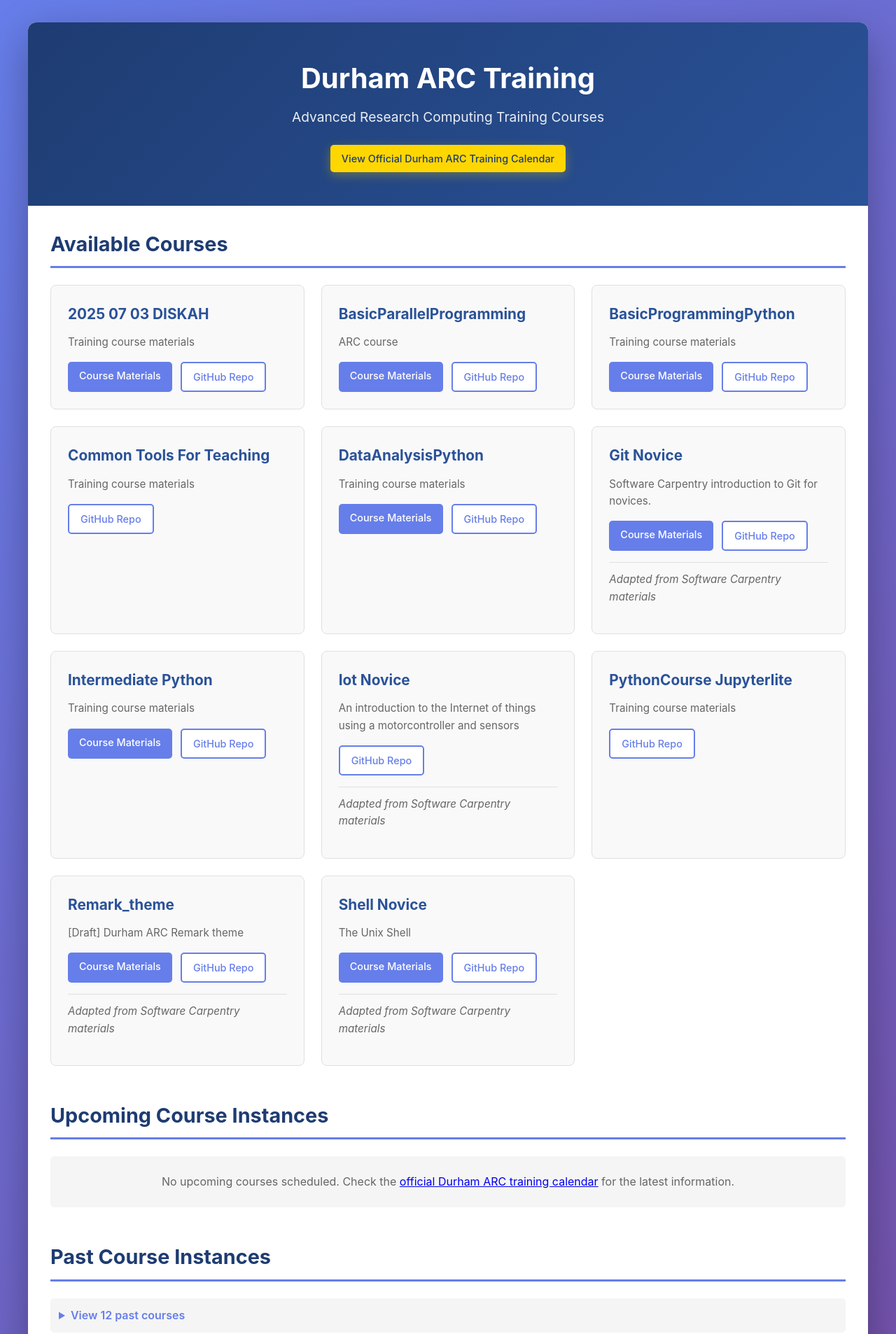
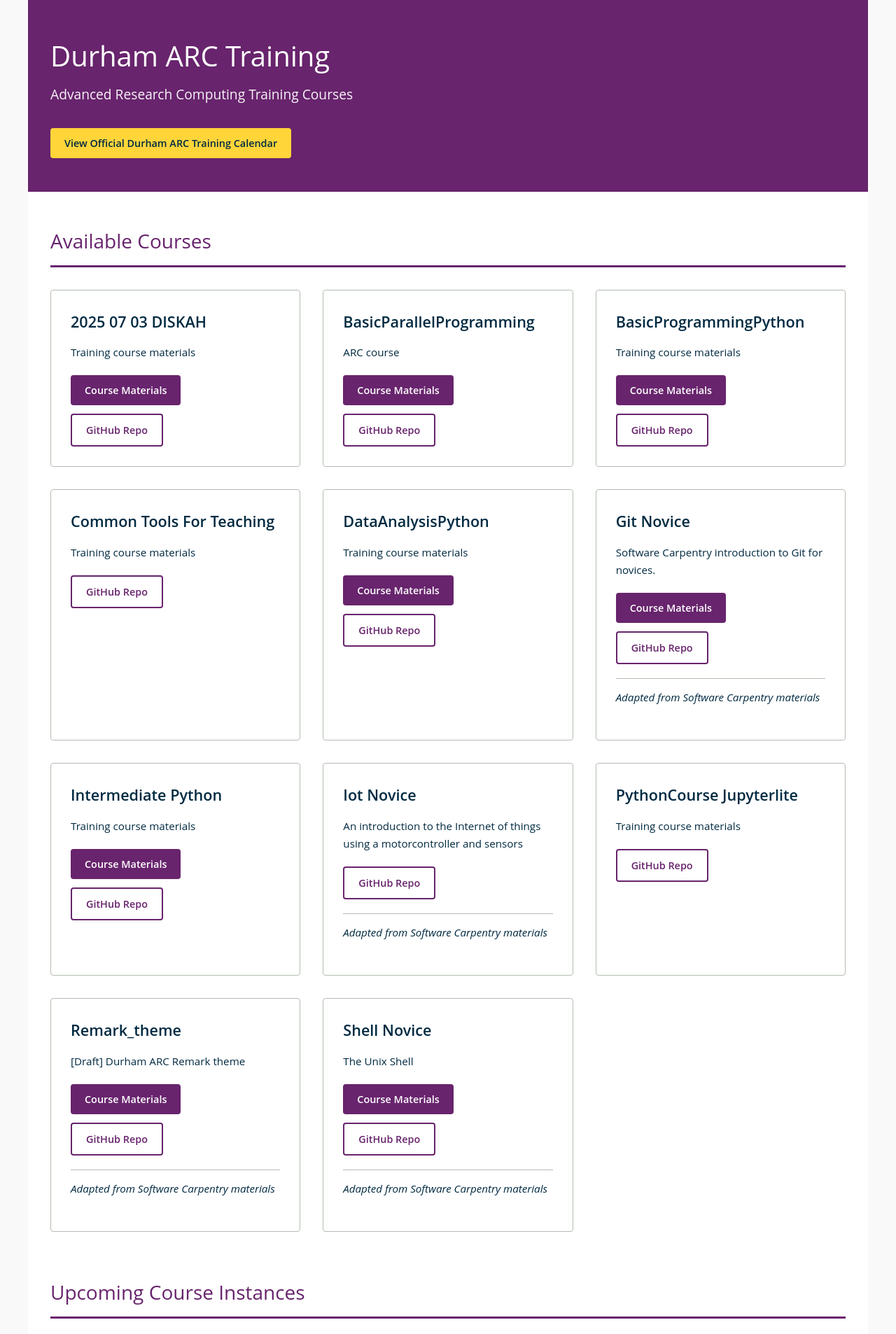
Before and after one commit to DurhamARC-Training/durhamarc-training.github.io, a Jekyll site: the page built from index.md, in a window 1280 px wide. Shown: the top 1906 px of the page at 70% size. Built offline with Jekyll 4.4.1, drawn with Linux system fonts in a browser that asks for light colours.

Commit message:
Branding compliance updates

```diff
--- a/assets/css/style.css
+++ b/assets/css/style.css
@@ -5,125 +5,126 @@
 }
 
 body {
-    font-family: -apple-system, BlinkMacSystemFont, 'Segoe UI', Roboto, Oxygen, Ubuntu, Cantarell, sans-serif;
+    font-family: 'Open Sans', Arial, sans-serif;
     line-height: 1.6;
-    color: #333;
-    background: linear-gradient(135deg, #667eea 0%, #764ba2 100%);
+    color: #002a41; /* Durham Ink */
+    background: #f9f9f9;
     min-height: 100vh;
-    padding: 2rem 1rem;
 }
 
 .container {
     max-width: 1200px;
     margin: 0 auto;
     background: white;
-    border-radius: 12px;
-    box-shadow: 0 20px 60px rgba(0,0,0,0.3);
-    overflow: hidden;
 }
 
 header {
-    background: linear-gradient(135deg, #1e3c72 0%, #2a5298 100%);
+    background: #68246d; /* Durham Purple */
     color: white;
     padding: 3rem 2rem;
-    text-align: center;
+    text-align: left;
 }
 
 header h1 {
     font-size: 2.5rem;
+    font-weight: 500;
     margin-bottom: 0.5rem;
 }
 
 header p {
     font-size: 1.2rem;
-    opacity: 0.9;
+    opacity: 0.95;
     margin-bottom: 1.5rem;
+    font-weight: 400;
 }
 
 .arc-link {
-    margin-top: 1.5rem;
+    margin-top: 2rem;
 }
 
 .btn-highlight {
-    background: #ffd700;
-    color: #1e3c72;
+    background: #ffd53a; /* Durham Yellow */
+    color: #002a41; /* Durham Ink */
     font-weight: 600;
-    padding: 0.75rem 1.5rem;
+    padding: 0.875rem 1.75rem;
     font-size: 1rem;
-    border-radius: 8px;
+    border-radius: 4px;
     text-decoration: none;
     display: inline-block;
     transition: all 0.3s ease;
-    box-shadow: 0 4px 15px rgba(255, 215, 0, 0.3);
+    text-transform: none;
 }
 
 .btn-highlight:hover {
-    background: #ffed4e;
+    background: #ffdf5c;
     transform: translateY(-2px);
-    box-shadow: 0 6px 20px rgba(255, 215, 0, 0.4);
 }
 
 main {
-    padding: 2rem;
+    padding: 3rem 2rem;
 }
 
 section {
-    margin-bottom: 3rem;
+    margin-bottom: 4rem;
 }
 
 section h2 {
-    color: #1e3c72;
-    font-size: 1.8rem;
+    color: #68246d; /* Durham Purple */
+    font-size: 1.75rem;
+    font-weight: 500;
     margin-bottom: 1.5rem;
-    padding-bottom: 0.5rem;
-    border-bottom: 3px solid #667eea;
+    padding-bottom: 0.75rem;
+    border-bottom: 3px solid #68246d;
+    text-align: left;
 }
 
 .course-grid {
     display: grid;
-    grid-template-columns: repeat(auto-fill, minmax(300px, 1fr));
-    gap: 1.5rem;
-    margin-top: 1.5rem;
+    grid-template-columns: repeat(auto-fill, minmax(320px, 1fr));
+    gap: 2rem;
+    margin-top: 2rem;
 }
 
 .course-card {
-    border: 1px solid #e0e0e0;
-    border-radius: 8px;
-    padding: 1.5rem;
+    border: 1px solid #b3bdb1; /* Durham Concrete */
+    border-radius: 4px;
+    padding: 1.75rem;
     transition: all 0.3s ease;
-    background: #f9f9f9;
+    background: white;
 }
 
 .course-card:hover {
-    transform: translateY(-5px);
-    box-shadow: 0 8px 20px rgba(102, 126, 234, 0.3);
-    border-color: #667eea;
+    transform: translateY(-3px);
+    box-shadow: 0 6px 20px rgba(104, 36, 109, 0.15);
+    border-color: #68246d;
 }
 
 .course-card h3 {
-    color: #2a5298;
-    margin-bottom: 0.75rem;
-    font-size: 1.3rem;
+    color: #002a41; /* Durham Ink */
+    margin-bottom: 0.875rem;
+    font-size: 1.35rem;
+    font-weight: 600;
 }
 
 .course-card p {
-    color: #666;
-    margin-bottom: 1rem;
+    color: #002a41;
+    margin-bottom: 1.25rem;
     font-size: 0.95rem;
+    line-height: 1.65;
 }
 
 .topics {
     display: flex;
     gap: 0.5rem;
     flex-wrap: wrap;
-    margin-bottom: 1rem;
+    margin-bottom: 1.25rem;
 }
 
 .topic-tag {
-    background: #e8eaf6;
-    color: #3f51b5;
-    padding: 0.25rem 0.75rem;
-    border-radius: 12px;
+    background: #a5c8d0; /* Durham Sky */
+    color: #002a41;
+    padding: 0.35rem 0.875rem;
+    border-radius: 3px;
     font-size: 0.85rem;
     font-weight: 500;
 }
@@ -136,56 +137,55 @@ section h2 {
 
 .btn {
     display: inline-block;
-    padding: 0.5rem 1rem;
-    border-radius: 5px;
+    padding: 0.625rem 1.25rem;
+    border-radius: 4px;
     text-decoration: none;
     font-size: 0.9rem;
     transition: all 0.2s ease;
-    font-weight: 500;
+    font-weight: 600;
 }
 
 .btn-primary {
-    background: #667eea;
+    background: #68246d; /* Durham Purple */
     color: white;
 }
 
 .btn-primary:hover {
-    background: #5568d3;
+    background: #7d2d82;
 }
 
 .btn-secondary {
     background: white;
-    color: #667eea;
-    border: 2px solid #667eea;
+    color: #68246d;
+    border: 2px solid #68246d;
 }
 
 .btn-secondary:hover {
-    background: #667eea;
+    background: #68246d;
     color: white;
 }
 
 .fork-notice {
-    margin-top: 1rem;
+    margin-top: 1.25rem;
     font-size: 0.85rem;
-    color: #888;
-    border-top: 1px solid #e0e0e0;
-    padding-top: 0.75rem;
+    color: #666;
+    border-top: 1px solid #b3bdb1;
+    padding-top: 0.875rem;
+    font-style: italic;
 }
 
 .upcoming-table,
 .past-table {
     width: 100%;
     border-collapse: collapse;
-    margin-top: 1rem;
+    margin-top: 1.5rem;
     background: white;
-    border-radius: 8px;
-    overflow: hidden;
-    box-shadow: 0 2px 8px rgba(0,0,0,0.1);
+    border: 1px solid #b3bdb1;
 }
 
 .upcoming-table thead,
 .past-table thead {
-    background: #667eea;
+    background: #68246d; /* Durham Purple */
     color: white;
 }
 
@@ -193,13 +193,9 @@ section h2 {
 .upcoming-table td,
 .past-table th,
 .past-table td {
-    padding: 1rem;
+    padding: 1rem 1.25rem;
     text-align: left;
-}
-
-.upcoming-table tbody tr,
-.past-table tbody tr {
-    border-bottom: 1px solid #e0e0e0;
+    border-bottom: 1px solid #b3bdb1;
 }
 
 .upcoming-table tbody tr:hover,
@@ -209,9 +205,9 @@ section h2 {
 
 .upcoming-table a,
 .past-table a {
-    color: #667eea;
+    color: #68246d;
     text-decoration: none;
-    font-weight: 500;
+    font-weight: 600;
 }
 
 .upcoming-table a:hover,
@@ -220,71 +216,84 @@ section h2 {
 }
 
 details {
-    margin-top: 1rem;
+    margin-top: 1.5rem;
 }
 
 summary {
     cursor: pointer;
     font-weight: 600;
-    color: #667eea;
-    padding: 0.75rem;
+    color: #68246d;
+    padding: 1rem;
     background: #f5f5f5;
-    border-radius: 5px;
+    border: 1px solid #b3bdb1;
+    border-radius: 4px;
     transition: background 0.2s ease;
 }
 
 summary:hover {
-    background: #e8eaf6;
+    background: #a5c8d0; /* Durham Sky */
 }
 
 .archive-note {
-    margin-top: 1rem;
-    padding: 0.75rem;
-    background: #f5f5f5;
-    border-radius: 5px;
+    margin-top: 1.5rem;
+    padding: 1rem;
+    background: #dacda2; /* Durham Stone */
+    border-radius: 4px;
     font-size: 0.9rem;
-    color: #666;
+    color: #002a41;
+    border-left: 4px solid #afa961; /* Durham Gold */
 }
 
 .no-data {
-    padding: 1.5rem;
+    padding: 2rem;
     background: #f5f5f5;
-    border-radius: 5px;
-    color: #666;
+    border-radius: 4px;
+    color: #002a41;
     text-align: center;
+    border: 1px solid #b3bdb1;
 }
 
 .metadata {
-    margin-top: 2rem;
-    padding-top: 1rem;
-    border-top: 1px solid #e0e0e0;
+    margin-top: 3rem;
+    padding-top: 1.5rem;
+    border-top: 2px solid #b3bdb1;
 }
 
 .last-updated {
     text-align: center;
-    color: #888;
+    color: #666;
+    font-size: 0.9rem;
 }
 
 footer {
-    background: #f5f5f5;
-    padding: 2rem;
+    background: #002a41; /* Durham Ink */
+    padding: 2.5rem 2rem;
     text-align: center;
-    color: #666;
-    border-top: 1px solid #e0e0e0;
+    color: white;
+}
+
+footer strong {
+    font-weight: 600;
 }
 
 footer a {
-    color: #667eea;
+    color: #ffd53a; /* Durham Yellow */
     text-decoration: none;
+    font-weight: 600;
 }
 
 footer a:hover {
     text-decoration: underline;
 }
 
+/* Responsive design */
 @media (max-width: 768px) {
     body {
-        padding: 1rem 0.5rem;
+        padding: 0;
+    }
+
+    header {
+        padding: 2rem 1.5rem;
     }
 
     header h1 {
@@ -295,8 +304,13 @@ footer a:hover {
         font-size: 1rem;
     }
 
+    main {
+        padding: 2rem 1.5rem;
+    }
+
     .course-grid {
         grid-template-columns: 1fr;
+        gap: 1.5rem;
     }
 
     .upcoming-table,
@@ -311,3 +325,29 @@ footer a:hover {
         padding: 0.75rem;
     }
 }
+
+/* Accessibility enhancements */
+@media (prefers-reduced-motion: reduce) {
+    * {
+        animation: none !important;
+        transition: none !important;
+    }
+}
+
+/* Print styles */
+@media print {
+    body {
+        background: white;
+    }
+
+    .btn-highlight,
+    .btn {
+        border: 1px solid #002a41;
+        color: #002a41;
+        background: white;
+    }
+
+    a {
+        text-decoration: underline;
+    }
+}
```
